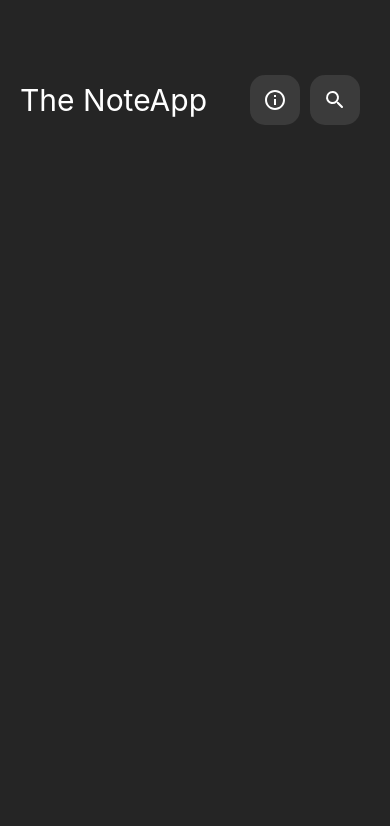
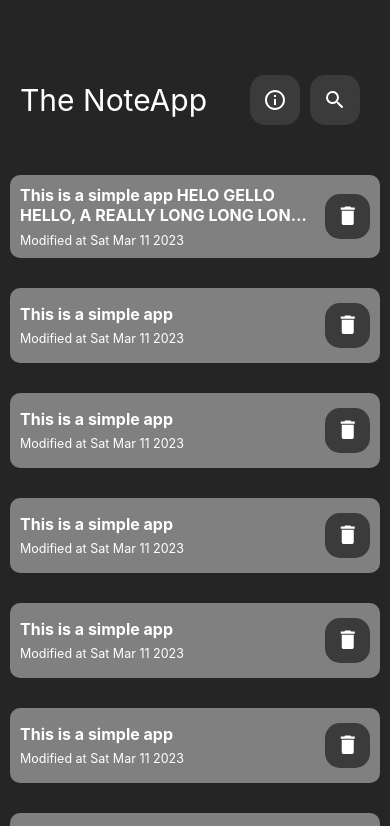
Before and after one commit to gamalielara/noteapp-rn, a React Native app: screen / in a window 390 px wide. Shown: the top 826 px of the page. Built offline with nearby package versions, Linux system fonts and the light colour scheme.

Commit message:
add note box and delete button

```diff
--- /dev/null
+++ b/assets/svg/DeleteIcon.tsx
@@ -0,0 +1,25 @@
+import * as React from "react";
+import Svg, { Path } from "react-native-svg";
+
+const DeleteIcon = () => (
+  <Svg
+    height="100%"
+    width="100%"
+    viewBox="-10.5 -5 50 50"
+    fill="none"
+    style={{
+      width: 50,
+      height: 50,
+      flex: 1,
+      alignItems: "center",
+      justifyContent: "center",
+    }}
+  >
+    <Path
+      d="M2 32.809c0 2.246 1.8 4.085 4 4.085h16c2.2 0 4-1.839 4-4.085V8.298H2v24.51ZM28 2.17h-7L19 .128H9L7 2.17H0v4.085h28V2.17Z"
+      fill="#fff"
+    />
+  </Svg>
+);
+
+export default DeleteIcon;
--- /dev/null
+++ b/components/NoteBox/index.tsx
@@ -0,0 +1,35 @@
+import {
+  Text,
+  TouchableOpacity,
+  TouchableWithoutFeedback,
+  View,
+} from "react-native";
+import { styles } from "./styles";
+import DeleteIcon from "../../assets/svg/DeleteIcon";
+
+interface NoteBoxInterface {
+  title: string;
+  dateModified: number;
+}
+
+const NoteBox: React.FC<NoteBoxInterface> = ({ title, dateModified }) => {
+  return (
+    <TouchableOpacity style={styles.noteBox}>
+      <View style={styles.noteDesc}>
+        <Text style={styles.noteTitleText} numberOfLines={2}>
+          {title}
+        </Text>
+        <Text style={styles.noteModifiedText}>
+          Modified at {new Date(dateModified).toDateString()}
+        </Text>
+      </View>
+      <TouchableWithoutFeedback style={styles.deleteNoteBtnContainer}>
+        <View style={styles.deleteNoteBtn}>
+          <DeleteIcon />
+        </View>
+      </TouchableWithoutFeedback>
+    </TouchableOpacity>
+  );
+};
+
+export default NoteBox;
--- /dev/null
+++ b/components/NoteBox/styles.ts
@@ -0,0 +1,49 @@
+import { StyleSheet } from "react-native";
+
+export const styles = StyleSheet.create({
+  noteBox: {
+    width: "100%",
+    minHeight: 75,
+    maxHeight: 100,
+    padding: 10,
+    backgroundColor: "gray",
+    borderRadius: 10,
+    marginVertical: 15,
+    display: "flex",
+    flexDirection: "row",
+    alignItems: "center",
+    justifyContent: "center",
+  },
+  noteDesc: {
+    flex: 1,
+    minWidth: 0,
+    marginRight: 10,
+  },
+  noteTitleText: {
+    fontSize: 16,
+    fontWeight: "bold",
+    marginBottom: 7.5,
+    color: "white",
+    whiteSpace: "wrap",
+  },
+  noteModifiedText: {
+    color: "white",
+    fontSize: 12.5,
+  },
+  deleteNoteBtnContainer: {
+    flex: 1,
+    flexBasis: "25%",
+    minWidth: 0,
+  },
+  deleteNoteBtn: {
+    padding: 10,
+    backgroundColor: "#3B3B3B",
+    borderRadius: 15,
+    width: 45,
+    height: 45,
+    display: "flex",
+    alignItems: "center",
+    justifyContent: "center",
+    boxSizing: "border-box",
+  },
+});
--- /dev/null
+++ b/mocks/notes.ts
@@ -0,0 +1,101 @@
+import { NoteInterface } from "../utils/interfaces";
+
+export default <NoteInterface[]>[
+  {
+    id: Math.random(),
+    title:
+      "This is a simple app HELO GELLO HELLO, A REALLY LONG LONG LONG NOTE",
+    created_at: 1678526521857,
+    updated_at: 1678526521857,
+    body: "Lorem ipsum dolor sit amet ...",
+    note_color: "blue",
+  },
+  {
+    id: Math.random(),
+    title: "This is a simple app",
+    created_at: 1678526521857,
+    updated_at: 1678526521857,
+    body: "Lorem ipsum dolor sit amet ...",
+    note_color: "blue",
+  },
+  {
+    id: Math.random(),
+    title: "This is a simple app",
+    created_at: 1678526521857,
+    updated_at: 1678526521857,
+    body: "Lorem ipsum dolor sit amet ...",
+    note_color: "blue",
+  },
+  {
+    id: Math.random(),
+    title: "This is a simple app",
+    created_at: 1678526521857,
+    updated_at: 1678526521857,
+    body: "Lorem ipsum dolor sit amet ...",
+    note_color: "blue",
+  },
+  {
+    id: Math.random(),
+    title: "This is a simple app",
+    created_at: 1678526521857,
+    updated_at: 1678526521857,
+    body: "Lorem ipsum dolor sit amet ...",
+    note_color: "blue",
+  },
+  {
+    id: Math.random(),
+    title: "This is a simple app",
+    created_at: 1678526521857,
+    updated_at: 1678526521857,
+    body: "Lorem ipsum dolor sit amet ...",
+    note_color: "blue",
+  },
+  {
+    id: Math.random(),
+    title: "This is a simple app",
+    created_at: 1678526521857,
+    updated_at: 1678526521857,
+    body: "Lorem ipsum dolor sit amet ...",
+    note_color: "blue",
+  },
+  {
+    id: Math.random(),
+    title: "This is a simple app",
+    created_at: 1678526521857,
+    updated_at: 1678526521857,
+    body: "Lorem ipsum dolor sit amet ...",
+    note_color: "blue",
+  },
+  {
+    id: Math.random(),
+    title: "This is a simple app",
+    created_at: 1678526521857,
+    updated_at: 1678526521857,
+    body: "Lorem ipsum dolor sit amet ...",
+    note_color: "blue",
+  },
+  {
+    id: Math.random(),
+    title: "This is a simple app",
+    created_at: 1678526521857,
+    updated_at: 1678526521857,
+    body: "Lorem ipsum dolor sit amet ...",
+    note_color: "blue",
+  },
+  {
+    id: Math.random(),
+    title: "This is a simple app",
+    created_at: 1678526521857,
+    updated_at: 1678526521857,
+    body: "Lorem ipsum dolor sit amet ...",
+    note_color: "blue",
+  },
+  {
+    id: Math.random(),
+    title: "This is a simple app",
+    created_at: 1678526521857,
+    updated_at: 1678526521857,
+    body: "Lorem ipsum dolor sit amet ...",
+    note_color: "blue",
+  },
+];
--- a/package.json
+++ b/package.json
@@ -9,12 +9,15 @@
     "web": "expo start --web"
   },
   "dependencies": {
+    "@react-navigation/native": "^6.1.6",
     "expo": "~48.0.5",
     "expo-app-loading": "^2.1.1",
     "expo-status-bar": "~1.4.4",
     "react": "18.2.0",
     "react-native": "0.71.3",
-    "react-native-svg": "13.4.0"
+    "react-native-svg": "13.4.0",
+    "react-native-screens": "~3.20.0",
+    "react-native-safe-area-context": "4.5.0"
   },
   "devDependencies": {
     "@babel/core": "^7.20.0",
--- a/screens/HomeScreen/index.tsx
+++ b/screens/HomeScreen/index.tsx
@@ -1,21 +1,16 @@
-import {
-  Button,
-  Image,
-  Text,
-  TouchableOpacity,
-  TouchableWithoutFeedback,
-  View,
-} from "react-native";
-import styles from "./styles";
+import { FlatList, Text, TouchableOpacity, View } from "react-native";
 import SearchIcon from "../../assets/svg/SearchIcon";
 import InfoIcon from "../../assets/svg/InfoIcon";
+import styles from "./styles";
+import NoteBox from "../../components/NoteBox";
+import NOTES_DUMMY_DATA from "../../mocks/notes";
 
 const HomeScreen = () => {
   return (
     <View style={styles.mainContainer}>
       <View style={styles.homeHeader}>
         <Text style={styles.homeText}>The NoteApp</Text>
-        <View style={styles.buttonsContainer}>
+        <View style={styles.topButtonsContainer}>
           <TouchableOpacity>
             <View style={styles.button}>
               <InfoIcon />
@@ -28,6 +23,15 @@ const HomeScreen = () => {
           </TouchableOpacity>
         </View>
       </View>
+      <View style={styles.notesContainer}>
+        <FlatList
+          data={NOTES_DUMMY_DATA}
+          renderItem={({ item }) => (
+            <NoteBox title={item.title} dateModified={item.created_at} />
+          )}
+          keyExtractor={(note) => note.id.toString()}
+        />
+      </View>
     </View>
   );
 };
--- a/screens/HomeScreen/styles.ts
+++ b/screens/HomeScreen/styles.ts
@@ -11,7 +11,7 @@ const styles = StyleSheet.create({
     fontSize: 30,
     position: "absolute",
   },
-  buttonsContainer: {
+  topButtonsContainer: {
     display: "flex",
     gap: 10,
     marginLeft: "auto",
@@ -35,6 +35,9 @@ const styles = StyleSheet.create({
     height: 100,
     alignItems: "center",
   },
+  notesContainer: {
+    padding: 10,
+  },
 });
 
 export default styles;
--- /dev/null
+++ b/utils/interfaces.ts
@@ -0,0 +1,8 @@
+export interface NoteInterface {
+  id: number;
+  title: string;
+  body: string;
+  created_at: number;
+  updated_at: number;
+  note_color: string;
+}
```
Also changed, not shown: 1 other file (tests, documents, lock files or other folders).
